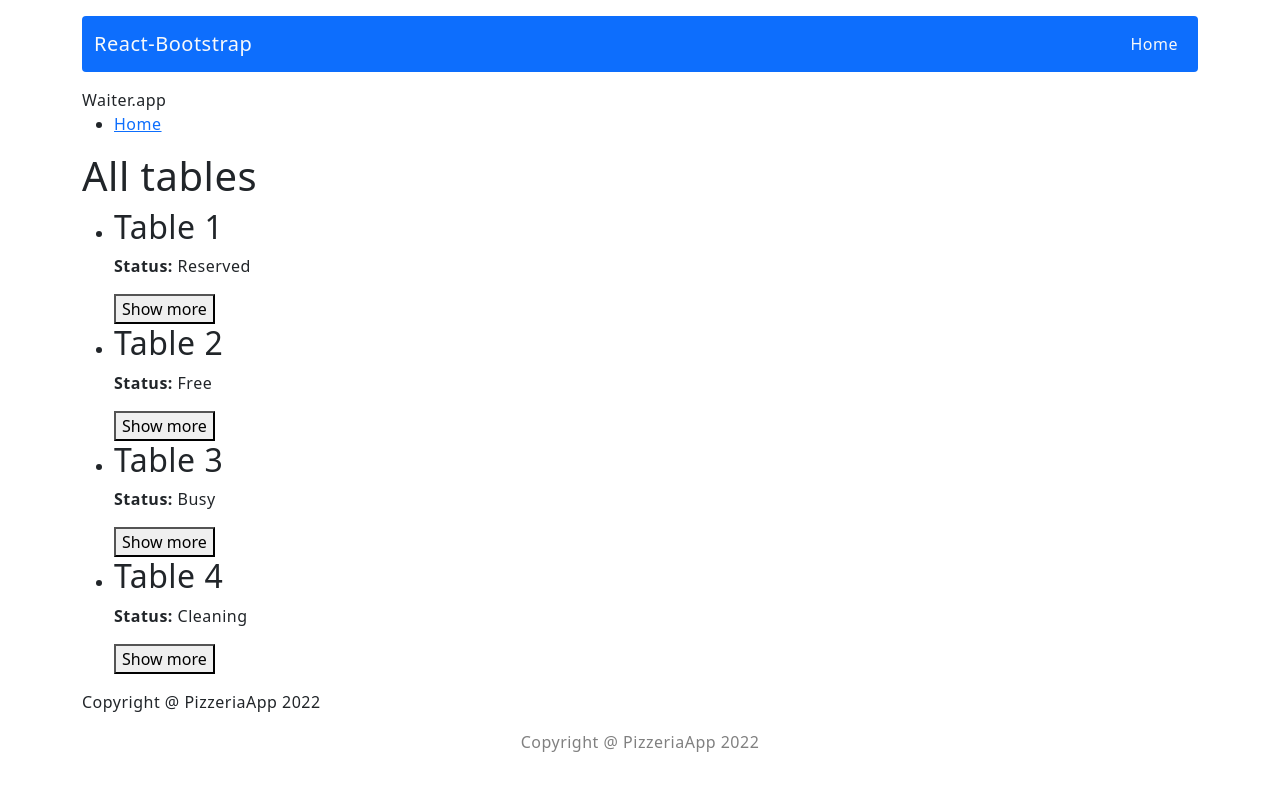
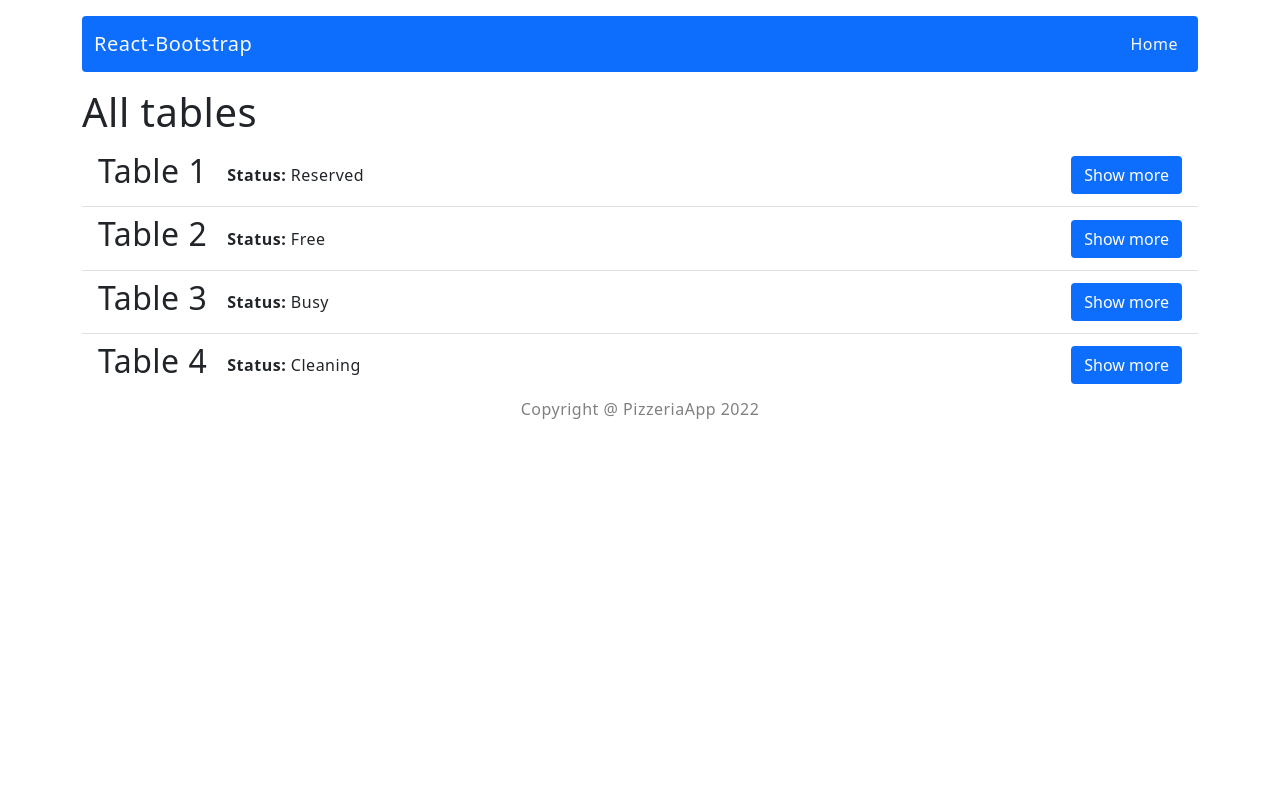
Before and after one commit to KevinKaluzny/waiter-app, a React (Create React App) app: page / in a window 1280 px wide. Shown: the top 790 px of the page. Built offline with nearby package versions, Linux system fonts and the light colour scheme.

Commit message:
Custom main page and style it

```diff
--- a/package.json
+++ b/package.json
@@ -7,6 +7,7 @@
     "@testing-library/react": "^13.4.0",
     "@testing-library/user-event": "^13.5.0",
     "bootstrap": "5.1.3",
+    "clsx": "^1.2.1",
     "json-server": "0.17.0",
     "npm-run-all": "4.1.5",
     "react": "^18.2.0",
--- a/src/components/pages/Home/Home.js
+++ b/src/components/pages/Home/Home.js
@@ -1,56 +1,43 @@
 import styles from './Home.module.scss';
+import './Home.scss';
 
 const Home = () => {
     return (
         <div>
-            <header>
-                <span>Waiter.app</span>
-
-                <nav>
-                    <ul>
-                        <li><a href="#">Home</a></li>
-                    </ul>
-                </nav>
-            </header>
-
             <main>
                 <h1>All tables</h1>
 
-                <ul>
-                    <li>
+                <ul className="list-group list-group-flush">
+                    <li className="list-group-item">
                         <div>
                             <h2>Table 1</h2>
                             <p><b>Status:</b> Reserved</p>
-                            <button>Show more</button>
                         </div>
+                        <button className="btn btn-primary">Show more</button>
                     </li>
-                    <li>
+                    <li className="list-group-item">
                         <div>
                             <h2>Table 2</h2>
                             <p><b>Status:</b> Free</p>
-                            <button>Show more</button>
                         </div>
+                        <button className="btn btn-primary">Show more</button>
                     </li>
-                    <li>
+                    <li className="list-group-item">
                         <div>
                             <h2>Table 3</h2>
                             <p><b>Status:</b> Busy</p>
-                            <button>Show more</button>
                         </div>
+                        <button className="btn btn-primary">Show more</button>
                     </li>
-                    <li>
+                    <li className="list-group-item">
                         <div>
                             <h2>Table 4</h2>
                             <p><b>Status:</b> Cleaning</p>
-                            <button>Show more</button>
                         </div>
+                        <button className="btn btn-primary">Show more</button>
                     </li>
                 </ul>
             </main>
-
-            <footer>
-                <p>Copyright @ PizzeriaApp 2022</p>
-            </footer>
         </div>
     );
 }
--- /dev/null
+++ b/src/components/pages/Home/Home.scss
@@ -0,0 +1,30 @@
+li {
+    display: flex !important;
+    flex-direction: row;
+    align-items: center;
+    justify-content: space-between;
+    margin-left: 0 !important;
+}
+
+h2 {
+    margin-right: 20px !important;
+}
+
+p {
+    margin: 0 !important;
+}
+
+li div {
+    display: flex;
+    flex-direction: row;
+    align-items: center;
+}
+
+button {
+    background-color: #0d6efd !important;
+    color: white !important;
+}
+
+button:hover {
+    background-color: #0b5ed7 !important;
+}
```
Also changed, not shown: 1 other file (tests, documents, lock files or other folders).
